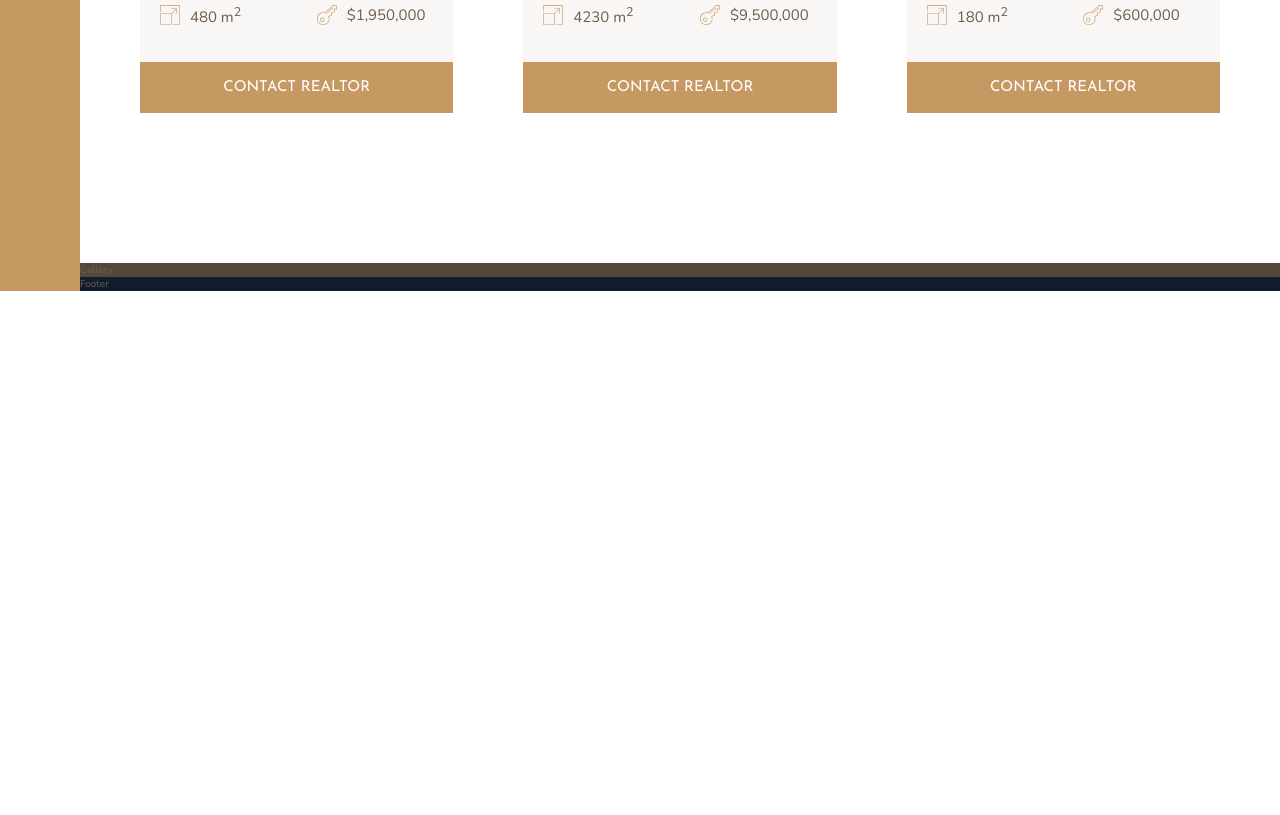
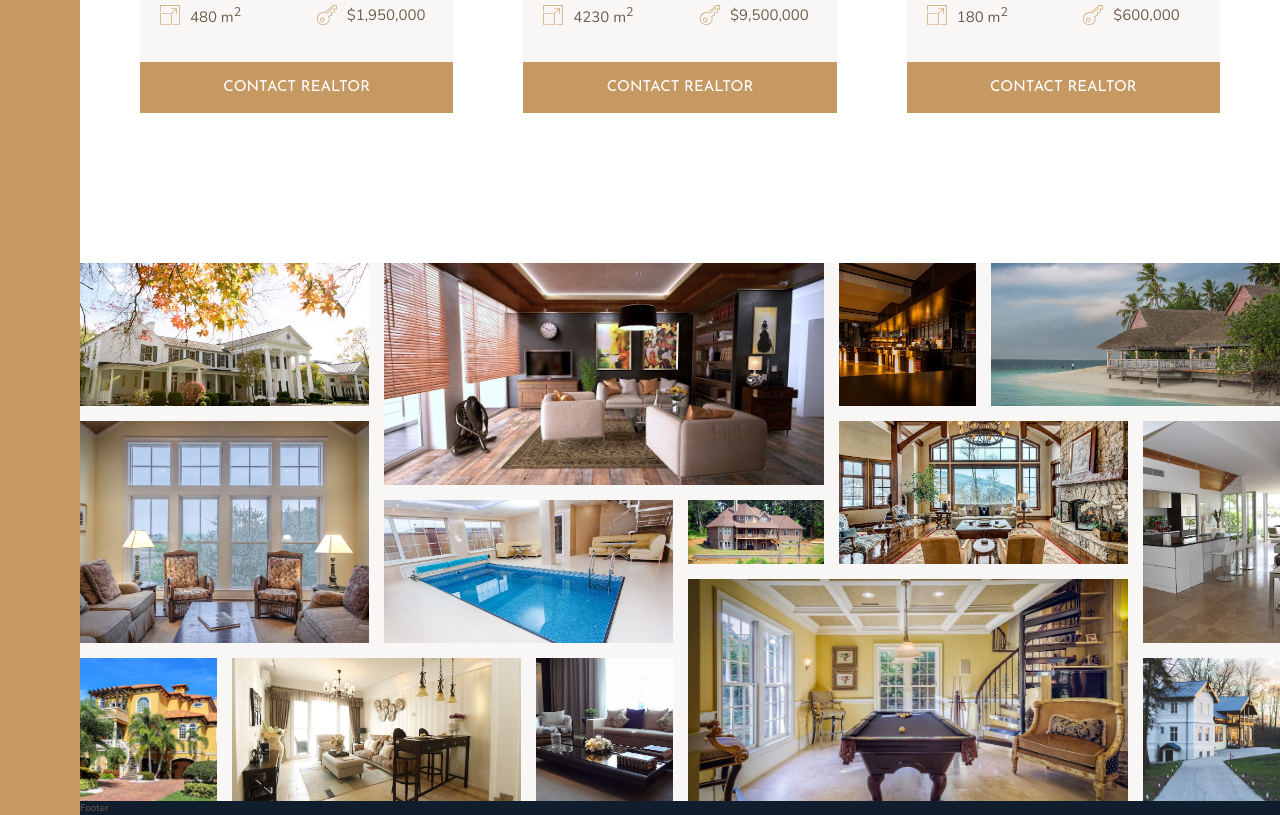
Before and after one commit to wtlin1228/nexter, a plain HTML site: page index.html in a window 1280 px wide. Shown: the part 2808-3623 px from the top of the page. Before the commit the page ends 3099 px from the top, so only its background shows below. Drawn offline with nearby package versions, Linux system fonts and the light colour scheme.

Commit message:
finish gallery

```diff
--- a/css/style.css
+++ b/css/style.css
@@ -197,8 +197,59 @@ body {
     grid-column: 1 / -1; }
 
 .gallery {
-  background-color: #54483A;
-  grid-column: full-start / full-end; }
+  background-color: #f9f7f6;
+  grid-column: full-start / full-end;
+  display: grid;
+  grid-template-columns: repeat(8, 1fr);
+  grid-template-rows: repeat(7, 5vw);
+  grid-gap: .15rem; }
+  .gallery__item--1 {
+    grid-row: 1 / span 2;
+    grid-column: 1 / span 2; }
+  .gallery__item--2 {
+    grid-row: 1 / span 3;
+    grid-column: 3 / span 3; }
+  .gallery__item--3 {
+    grid-row: 1 / span 2;
+    grid-column: 6 / span 1; }
+  .gallery__item--4 {
+    grid-row: 1 / span 2;
+    grid-column: 7 / span 2; }
+  .gallery__item--5 {
+    grid-row: 3 / span 3;
+    grid-column: 1 / span 2; }
+  .gallery__item--6 {
+    grid-row: 4 / span 2;
+    grid-column: 3 / span 2; }
+  .gallery__item--7 {
+    grid-row: 4 / span 1;
+    grid-column: 5 / span 1; }
+  .gallery__item--8 {
+    grid-row: 3 / span 2;
+    grid-column: 6 / span 2; }
+  .gallery__item--9 {
+    grid-row: 3 / span 3;
+    grid-column: 8 / span 1; }
+  .gallery__item--10 {
+    grid-row: 6 / span 2;
+    grid-column: 1 / span 1; }
+  .gallery__item--11 {
+    grid-row: 6 / span 2;
+    grid-column: 2 / span 2; }
+  .gallery__item--12 {
+    grid-row: 6 / span 2;
+    grid-column: 4 / span 1; }
+  .gallery__item--13 {
+    grid-row: 5 / span 3;
+    grid-column: 5 / span 3; }
+  .gallery__item--14 {
+    grid-row: 6 / span 2;
+    grid-column: 8 / span 1; }
+  .gallery__img {
+    width: 100%;
+    height: 100%;
+    object-fit: cover;
+    display: block; }
 
 .footer {
   background-color: #101d2c;
--- a/index.html
+++ b/index.html
@@ -286,7 +286,20 @@
         </div>
 
         <div class="gallery">
-            Gallery
+            <figure class="gallery__item gallery__item--1"><img src="img/gal-1.jpeg" alt="Gallery image 1" class="gallery__img"></figure>
+            <figure class="gallery__item gallery__item--2"><img src="img/gal-2.jpeg" alt="Gallery image 2" class="gallery__img"></figure>
+            <figure class="gallery__item gallery__item--3"><img src="img/gal-3.jpeg" alt="Gallery image 3" class="gallery__img"></figure>
+            <figure class="gallery__item gallery__item--4"><img src="img/gal-4.jpeg" alt="Gallery image 4" class="gallery__img"></figure>
+            <figure class="gallery__item gallery__item--5"><img src="img/gal-5.jpeg" alt="Gallery image 5" class="gallery__img"></figure>
+            <figure class="gallery__item gallery__item--6"><img src="img/gal-6.jpeg" alt="Gallery image 6" class="gallery__img"></figure>
+            <figure class="gallery__item gallery__item--7"><img src="img/gal-7.jpeg" alt="Gallery image 7" class="gallery__img"></figure>
+            <figure class="gallery__item gallery__item--8"><img src="img/gal-8.jpeg" alt="Gallery image 8" class="gallery__img"></figure>
+            <figure class="gallery__item gallery__item--9"><img src="img/gal-9.jpeg" alt="Gallery image 9" class="gallery__img"></figure>
+            <figure class="gallery__item gallery__item--10"><img src="img/gal-10.jpeg" alt="Gallery image 10" class="gallery__img"></figure>
+            <figure class="gallery__item gallery__item--11"><img src="img/gal-11.jpeg" alt="Gallery image 11" class="gallery__img"></figure>
+            <figure class="gallery__item gallery__item--12"><img src="img/gal-12.jpeg" alt="Gallery image 12" class="gallery__img"></figure>
+            <figure class="gallery__item gallery__item--13"><img src="img/gal-13.jpeg" alt="Gallery image 13" class="gallery__img"></figure>
+            <figure class="gallery__item gallery__item--14"><img src="img/gal-14.jpeg" alt="Gallery image 14" class="gallery__img"></figure>
         </div>
 
         <div class="footer">
--- a/sass/_gallery.scss
+++ b/sass/_gallery.scss
@@ -1,4 +1,92 @@
 .gallery {
-  background-color: $color-grey-dark-1;
+  background-color: $color-grey-light-1;
   grid-column: full-start / full-end;
+
+  display: grid;
+  grid-template-columns: repeat(8, 1fr);
+  grid-template-rows: repeat(7, 5vw);
+  grid-gap: .15rem;
+
+  &__item {
+    &--1 {
+      grid-row: 1 / span 2;
+      grid-column: 1 / span 2;
+    }
+
+    &--2 {
+      grid-row: 1 / span 3;
+      grid-column: 3 / span 3;
+    }
+
+    &--3 {
+      grid-row: 1 / span 2;
+      grid-column: 6 / span 1;
+    }
+
+    &--4 {
+      grid-row: 1 / span 2;
+      grid-column: 7 / span 2;
+    }
+
+    &--5 {
+      grid-row: 3 / span 3;
+      grid-column: 1 / span 2;
+    }
+
+    &--6 {
+      grid-row: 4 / span 2;
+      grid-column: 3 / span 2;
+    }
+
+    &--7 {
+      grid-row: 4 / span 1;
+      grid-column: 5 / span 1;
+    }
+
+    &--8 {
+      grid-row: 3 / span 2;
+      grid-column: 6 / span 2;
+    }
+
+    &--9 {
+      grid-row: 3 / span 3;
+      grid-column: 8 / span 1;
+    }
+
+    &--10 {
+      grid-row: 6 / span 2;
+      grid-column: 1 / span 1;
+    }
+
+    &--11 {
+      grid-row: 6 / span 2;
+      grid-column: 2 / span 2;
+    }
+
+    &--12 {
+      grid-row: 6 / span 2;
+      grid-column: 4 / span 1;
+    }
+
+    &--13 {
+      grid-row: 5 / span 3;
+      grid-column: 5 / span 3;
+    }
+
+    &--14 {
+      grid-row: 6 / span 2;
+      grid-column: 8 / span 1;
+    }
+  }
+
+  &__img {
+    width: 100%;
+    height: 100%;
+    object-fit: cover;
+    display: block;
+  }
+
+  & > * {
+
+  }
 }
```
Also changed, not shown: README.md.
